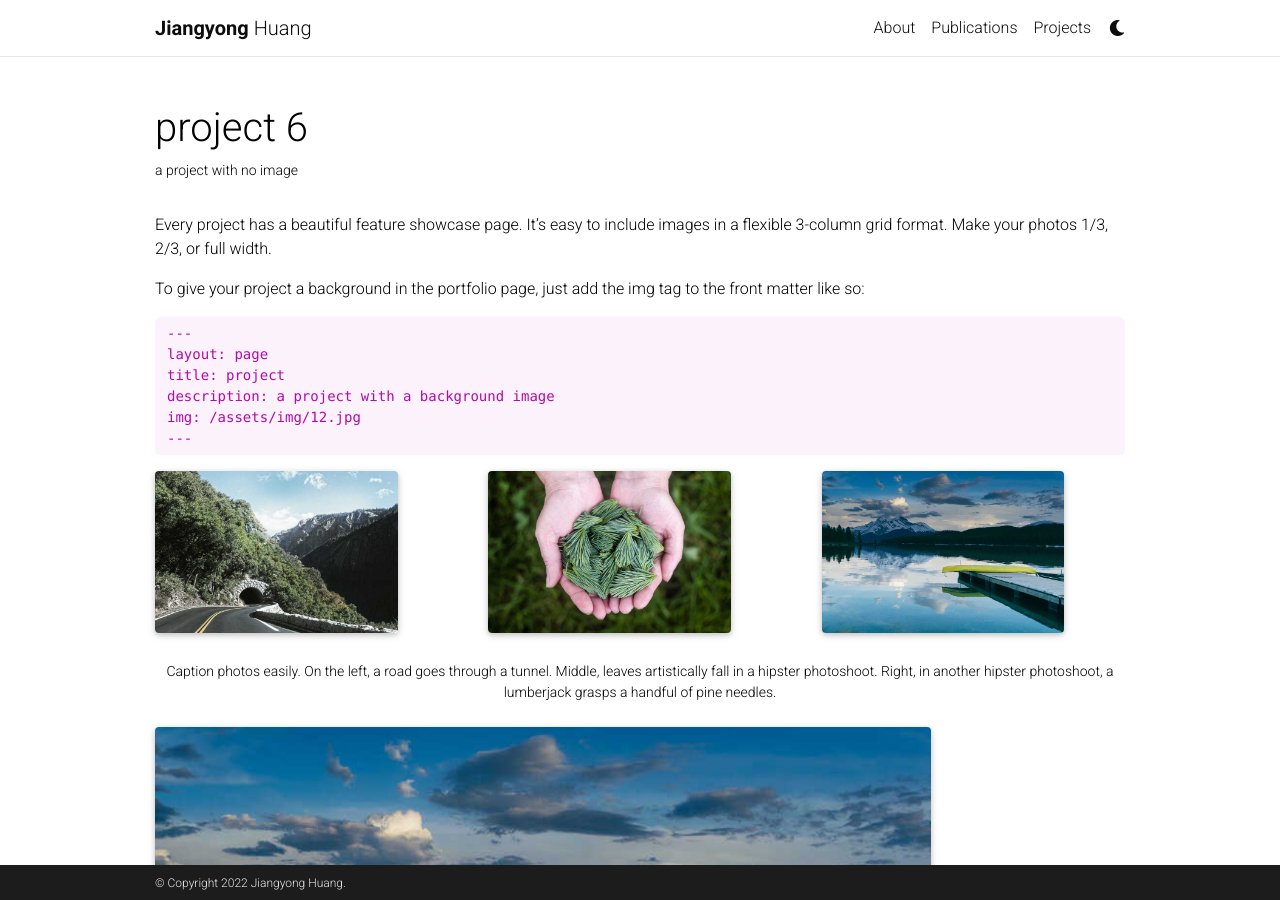
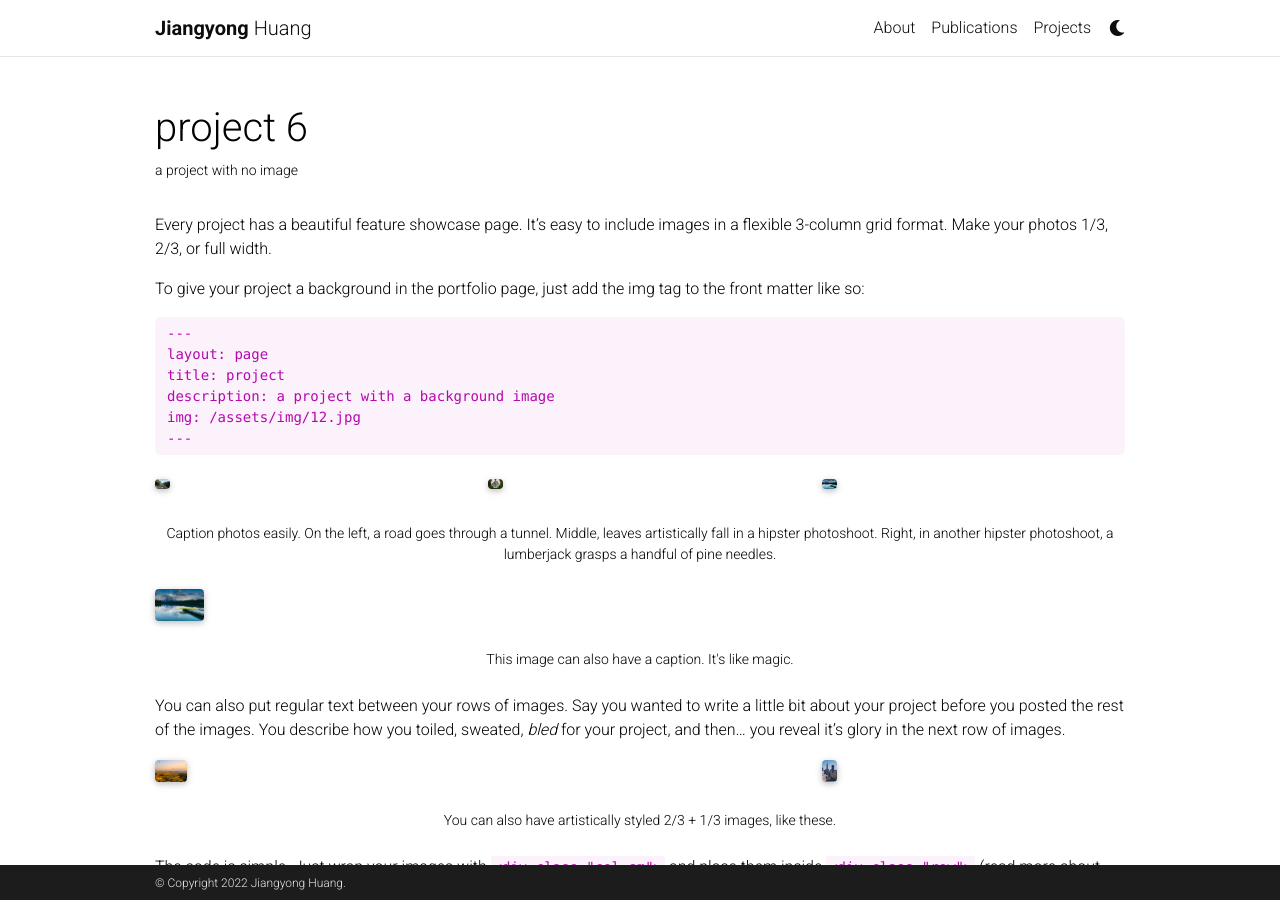
Before and after one commit to huangjy-pku/huangjy-pku.github.io, a Jekyll site: the page built from _projects/6_project.md, in a window 1280 px wide and 900 px high. Built offline with Jekyll 4.4.1, drawn with Linux system fonts in a browser that asks for light colours; comment, search, counter and statistics services are not loaded; a style sheet for code colours, icons or effects is not loaded.

Commit message:
probe width argument

```diff
--- a/_includes/figure.html
+++ b/_includes/figure.html
@@ -17,7 +17,7 @@
     <img
       src="{{ include.path | relative_url }}"
       {% if include.class %}class="{{ include.class }}"{% endif %}
-      width="80%"
+      width="5%"
       {% if include.alt %}alt="{{ include.alt }}"{% endif %}
       {% if include.title %}title="{{ include.title }}"{% endif %}
       {% if include.zoomable %}data-zoomable{% endif %}
```
